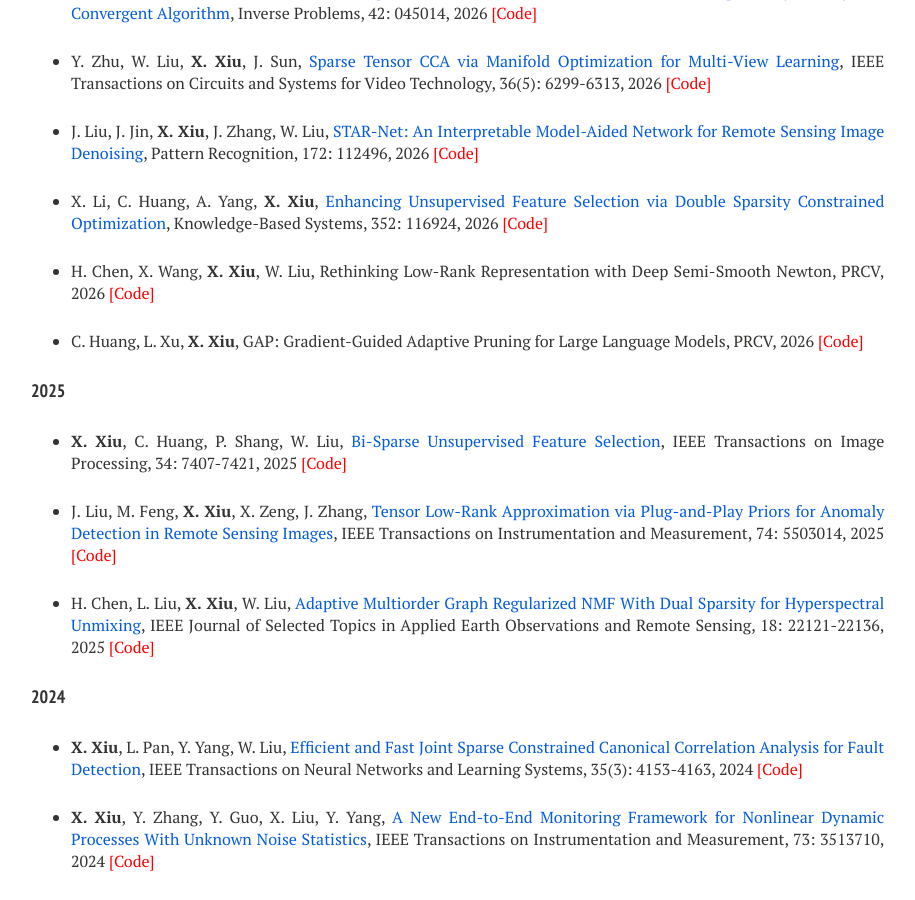
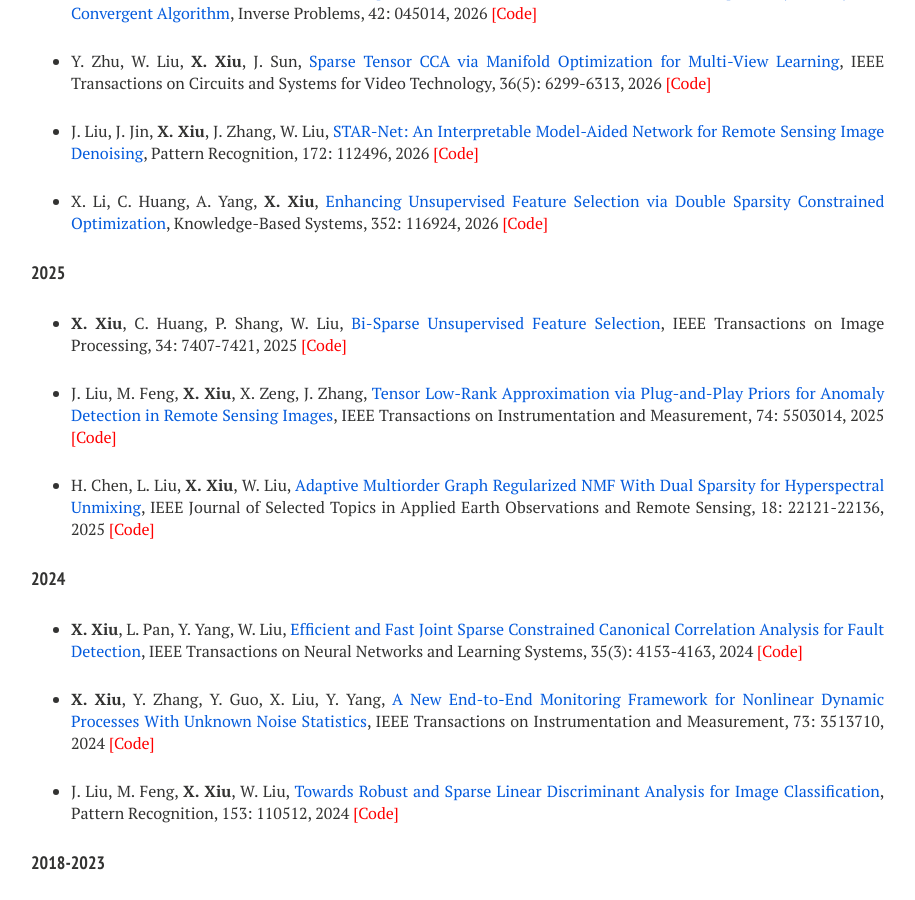
Before and after one commit to xianchaoxiu/xianchaoxiu.github.io, a Jekyll site: the page built from publications/index.md, in a window 1280 px wide and 900 px high, scrolled down 1130 px. Shown: the whole window, without its empty margins (289-1204 px from the left). Built offline with Jekyll 4.4.1, drawn with Linux system fonts in a browser that asks for light colours; nearby versions of some CDN libraries.

Commit message:
Update index.md

```diff
--- a/publications/index.md
+++ b/publications/index.md
@@ -53,10 +53,6 @@ share: false
 
 * X. Li, C. Huang, A. Yang, <b>X. Xiu</b>, <a href="https://doi.org/10.1016/j.knosys.2026.116924" class="textlink" target="_blank">Enhancing Unsupervised Feature Selection via Double Sparsity Constrained Optimization</a>, Knowledge-Based Systems, 352: 116924, 2026 <a href="https://github.com/xianchaoxiu/DSCOFS" class="textlink" target="_blank" style="color: red;">[Code]</a>
 
-* H. Chen, X. Wang, <b>X. Xiu</b>, W. Liu, Rethinking Low-Rank Representation with Deep Semi-Smooth Newton, PRCV, 2026 <a href="https://github.com/xianchaoxiu/LRRSSN-Net" class="textlink" target="_blank" style="color: red;">[Code]</a>
-
-* C. Huang, L. Xu, <b>X. Xiu</b>, GAP: Gradient-Guided Adaptive Pruning for Large Language Models, PRCV, 2026 <a href="https://github.com/xianchaoxiu/GAP" class="textlink" target="_blank" style="color: red;">[Code]</a>
-
 #### 2025
 
 * <b>X. Xiu</b>, C. Huang, P. Shang, W. Liu, <a href="https://doi.org/10.1109/TIP.2025.3620667" class="textlink" target="_blank">Bi-Sparse Unsupervised Feature Selection</a>, IEEE Transactions on Image Processing, 34: 7407-7421, 2025  <a href="https://github.com/xianchaoxiu/BSUFS" class="textlink" target="_blank" style="color: red;">[Code]</a>
```
